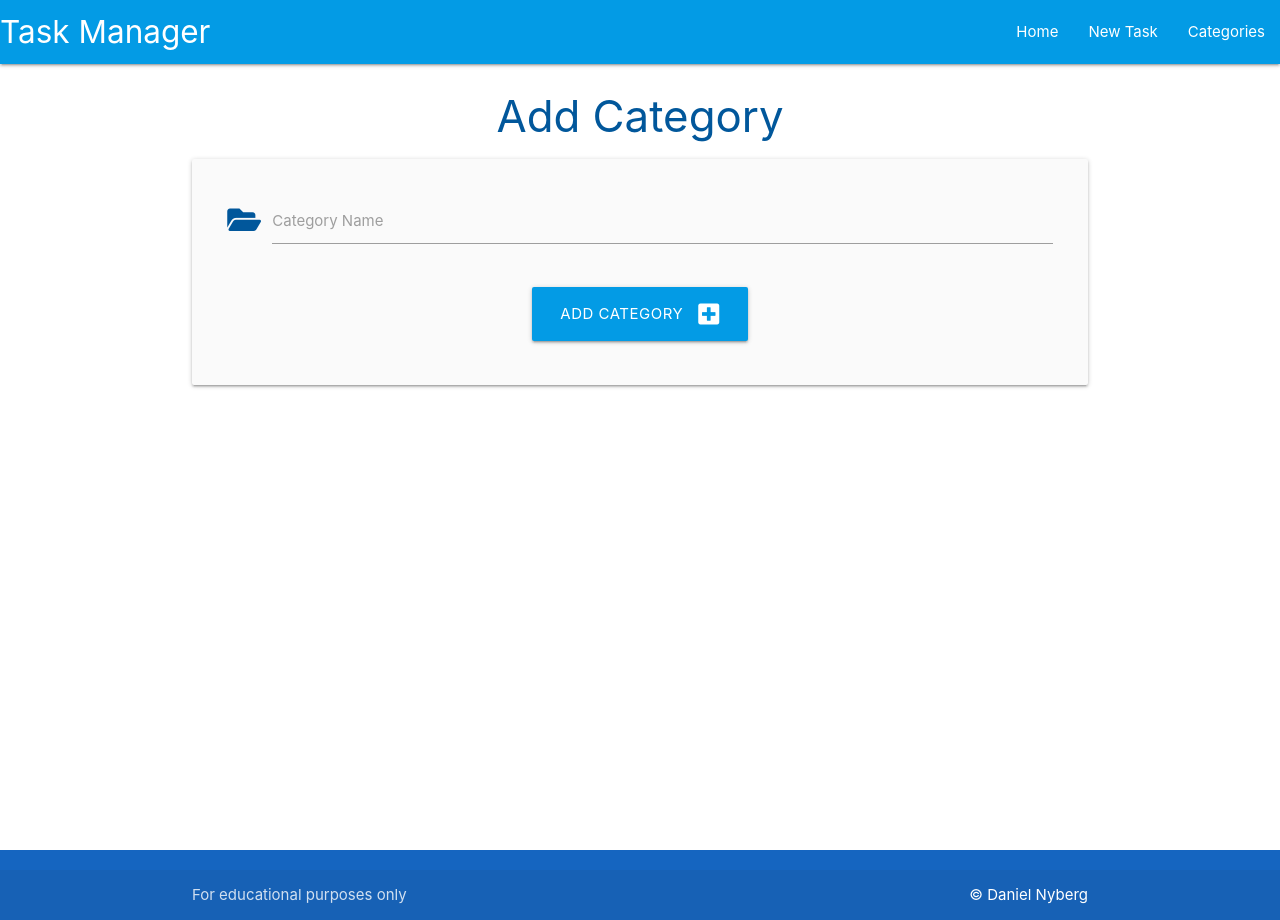
After one commit to EvergSwe/flask_alchemy_tast_manager, a Flask app: page /add_category in a window 1280 px wide. The commit adds this page. Run offline with Flask 2, Linux system fonts and the light colour scheme.

Commit message:
add category function created

```diff
--- a/taskmanager/routes.py
+++ b/taskmanager/routes.py
@@ -1,4 +1,9 @@
 from flask import render_template
+from taskmanager import app, db
+from taskmanager.models import Category, Task
+
+
+from flask import render_template, request, redirect, url_for
 from taskmanager import app, db
 from taskmanager.models import Category, Task
 
@@ -6,3 +11,18 @@ from taskmanager.models import Category, Task
 @app.route("/")
 def home():
     return render_template("tasks.html")
+
+
+@app.route("/categories")
+def categories():
+    return render_template("categories.html")
+
+
+@app.route("/add_category", methods=["GET", "POST"])
+def add_category():
+    if request.method == "POST":
+        category = Category(category_name=request.form.get("category_name"))
+        db.session.add(category)
+        db.session.commit()
+        return redirect(url_for("categories"))
+    return render_template("add_category.html")
--- /dev/null
+++ b/taskmanager/templates/add_category.html
@@ -0,0 +1,27 @@
+{% extends "base.html" %}
+{% block content %}
+
+<h3 class="light-blue-text text-darken-4 center-align">Add Category</h3>
+
+<div class="row card-panel grey lighten-5">
+    <form class="col s12" method="POST" action="{{ url_for('add_category') }}">
+        <!-- category name -->
+        <div class="row">
+            <div class="input-field col s12">
+                <i class="fas fa-folder-open prefix light-blue-text text-darken-4"></i>
+                <input id="category_name" name="category_name" minlength="3" maxlength="25" type="text" class="validate" required>
+                <label for="category_name">Category Name</label>
+            </div>
+        </div>
+        <!-- submit button -->
+        <div class="row">
+            <div class="col s12 center-align">
+                <button type="submit" class="btn-large light-blue darken-1">
+                    Add Category <i class="fas fa-plus-square right"></i>
+                </button>
+            </div>
+        </div>
+    </form>
+</div>
+
+{% endblock %}
--- a/taskmanager/templates/base.html
+++ b/taskmanager/templates/base.html
@@ -25,7 +25,7 @@
             <ul class="right hide-on-med-and-down">
                 <li><a href="{{ url_for('home') }}">Home</a></li>
                 <li><a href="">New Task</a></li>
-                <li><a href="">Categories</a></li>
+                <li><a href="{{ url_for('categories') }}">Categories</a></li>
             </ul>
             </div>
         </nav>
@@ -34,7 +34,7 @@
         <ul class="sidenav" id="mobile-demo">
             <li><a href="{{ url_for('home') }}">Home</a></li>
             <li><a href="">New Task</a></li>
-            <li><a href="">Categories</a></li>
+            <li><a href="{{ url_for('categories') }}">Categories</a></li>
         </ul>
     </header>
 
@@ -47,7 +47,7 @@
         <div class="footer-copyright">
             <div class="container">
                 For educational purposes only
-                <a class="white-text right" href="https://codeinstitute.net" target="_blank">&copy; Code Institute</a>
+                <a class="white-text right" href="https://codeinstitute.net" target="_blank">&copy; Daniel Nyberg</a>
             </div>
         </div>
     </footer>
```
Also changed, not shown: taskmanager/templates/categories.html (added, +14 -0 lines).
